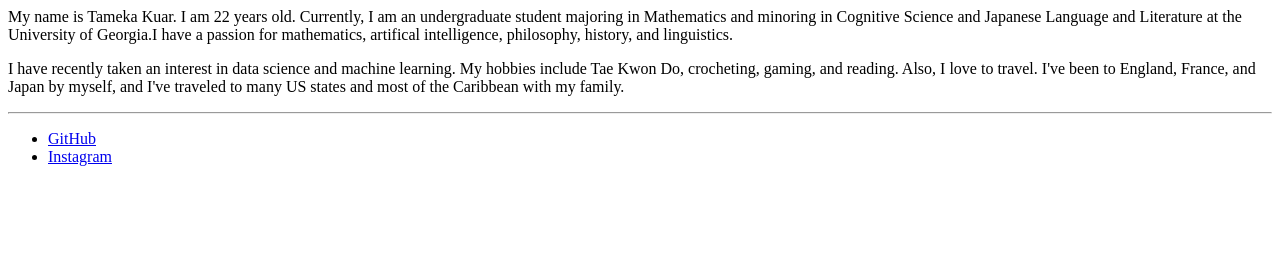
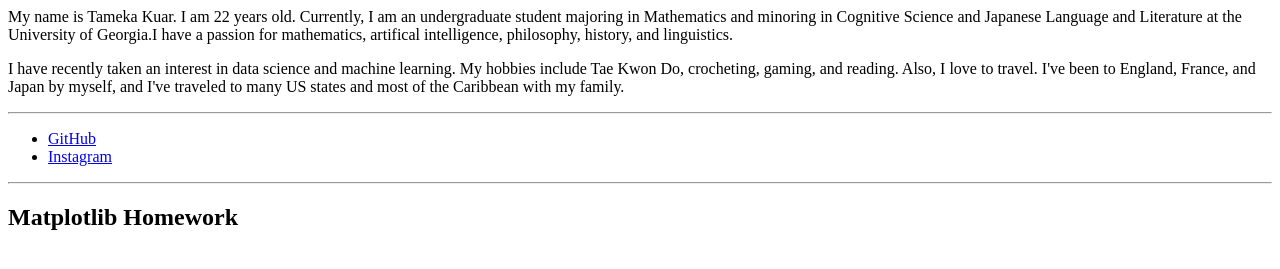
Before and after one commit to tkuar/tkuar.github.io, a plain HTML site: page index.html in a window 1280 px wide. Shown: the part 449-718 px from the top of the page. Drawn offline with Linux system fonts and the light colour scheme.

Commit message:
update index.html

```diff
--- a/index.html
+++ b/index.html
@@ -28,6 +28,11 @@ alt="Tameka" width="250" height="300">
   </li>
 
 </ul>
+<hr>
+<h2>
+  Matplotlib Homework
+</h2>
+<a href="https://tkuar.github.io/matplotlib-challenge/"></a>
 </body>
 
 </html>
```
